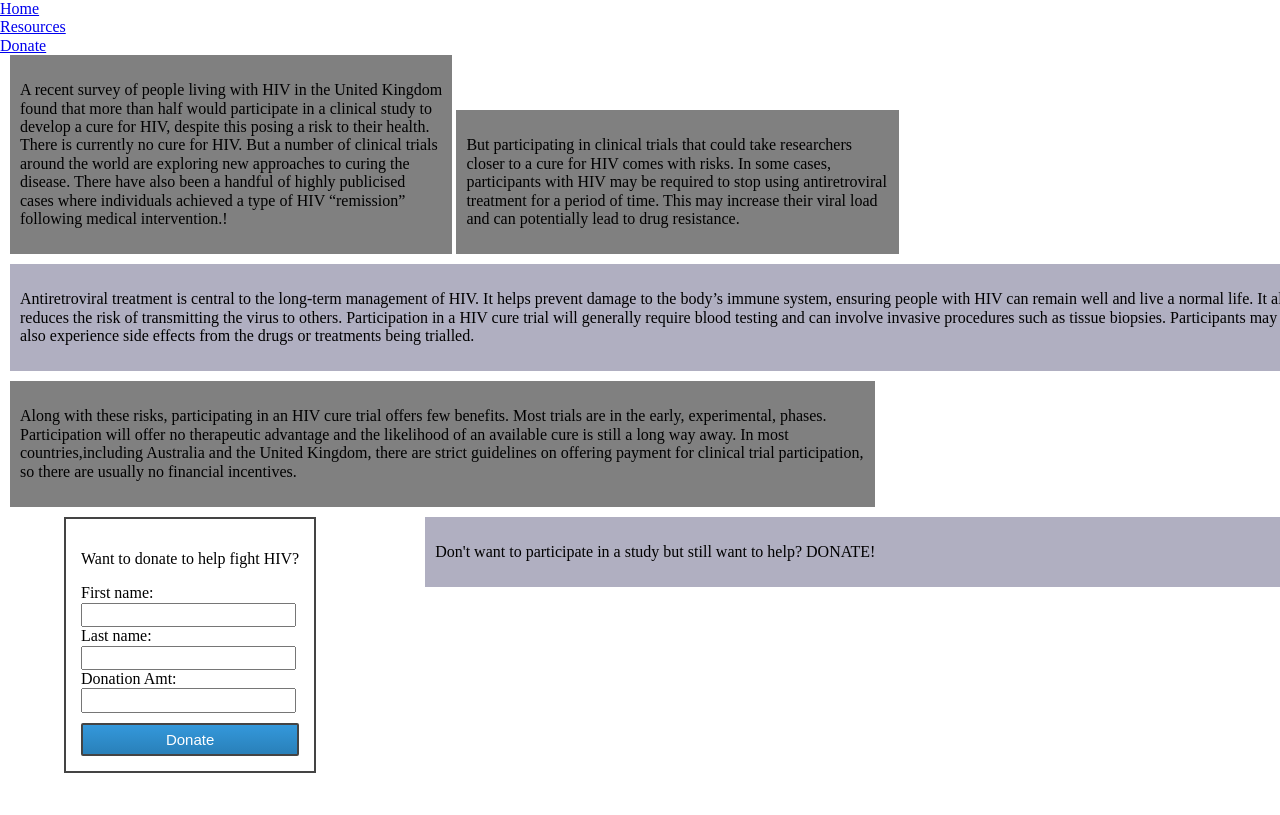
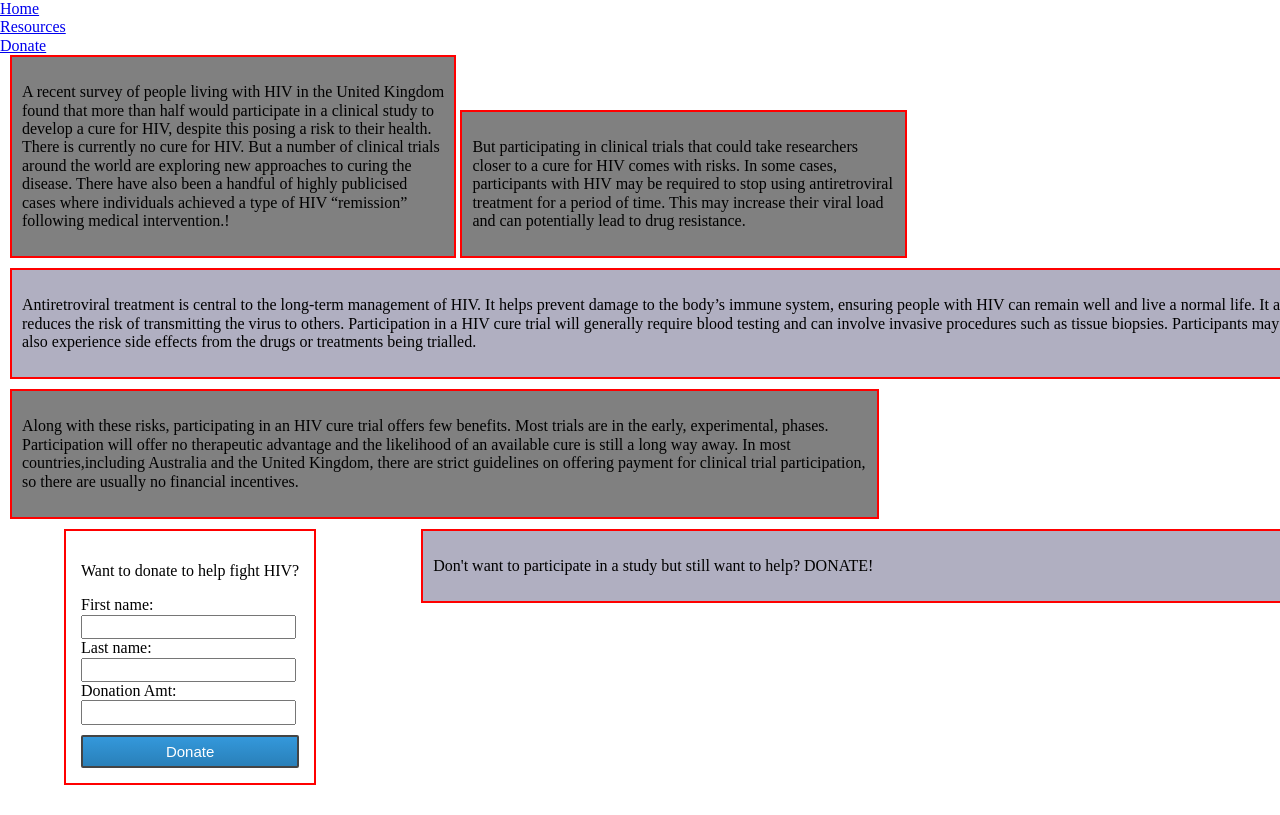
Before and after one commit to nwitte4/hiv, a plain HTML site: page public/about.html in a window 1280 px wide. Shown: the top 815 px of the page. Drawn offline with nearby package versions, Linux system fonts and the light colour scheme.

Commit message:
formatting / style

```diff
--- a/public/css/index.css
+++ b/public/css/index.css
@@ -29,8 +29,9 @@
 .donate-text{
   margin: 0 auto;
   padding: 15px;
-  border: 2px solid #444444;
+  border: 2px solid red;
   display: inline-block;
+/*   background-color: #CA3737; */
 }
 
 .form {
@@ -56,6 +57,7 @@
   padding: 10px;
   margin-bottom: 10px;
   background-color: grey;
+  border: 2px solid red;
 }
 
 .col-3{
@@ -64,6 +66,7 @@
   width: 100%;
   margin-bottom: 10px;
   background-color: #B0AFC1;
+  border: 2px solid red;
 }
 
 .col-2-left{
@@ -72,6 +75,7 @@
   float: left;
   margin-bottom: 10px;
   background-color: grey;
+  border: 2px solid red;
 }
 .col-2-right{
   width: 66%;
@@ -79,4 +83,5 @@
   float: right;
   margin-bottom: 10px;
   background-color: #B0AFC1;
+  border: 2px solid red;
 }
```
